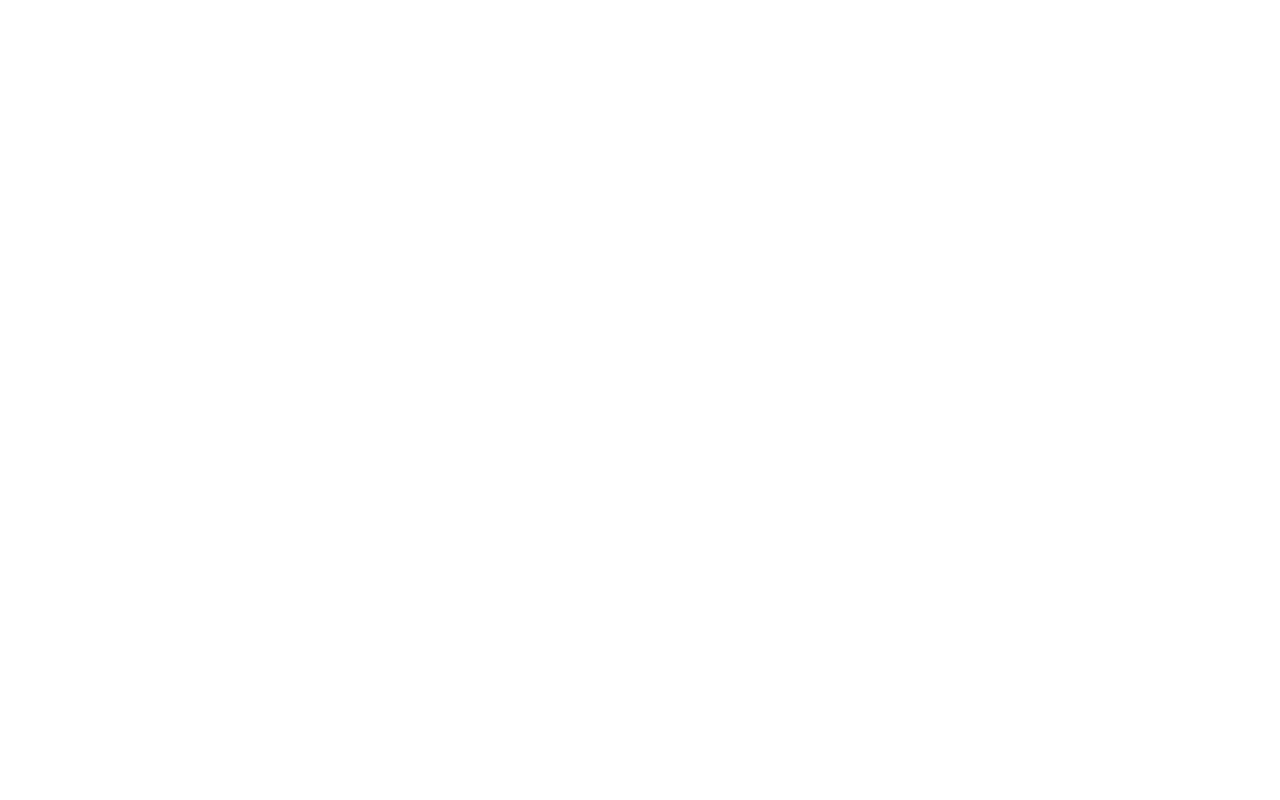
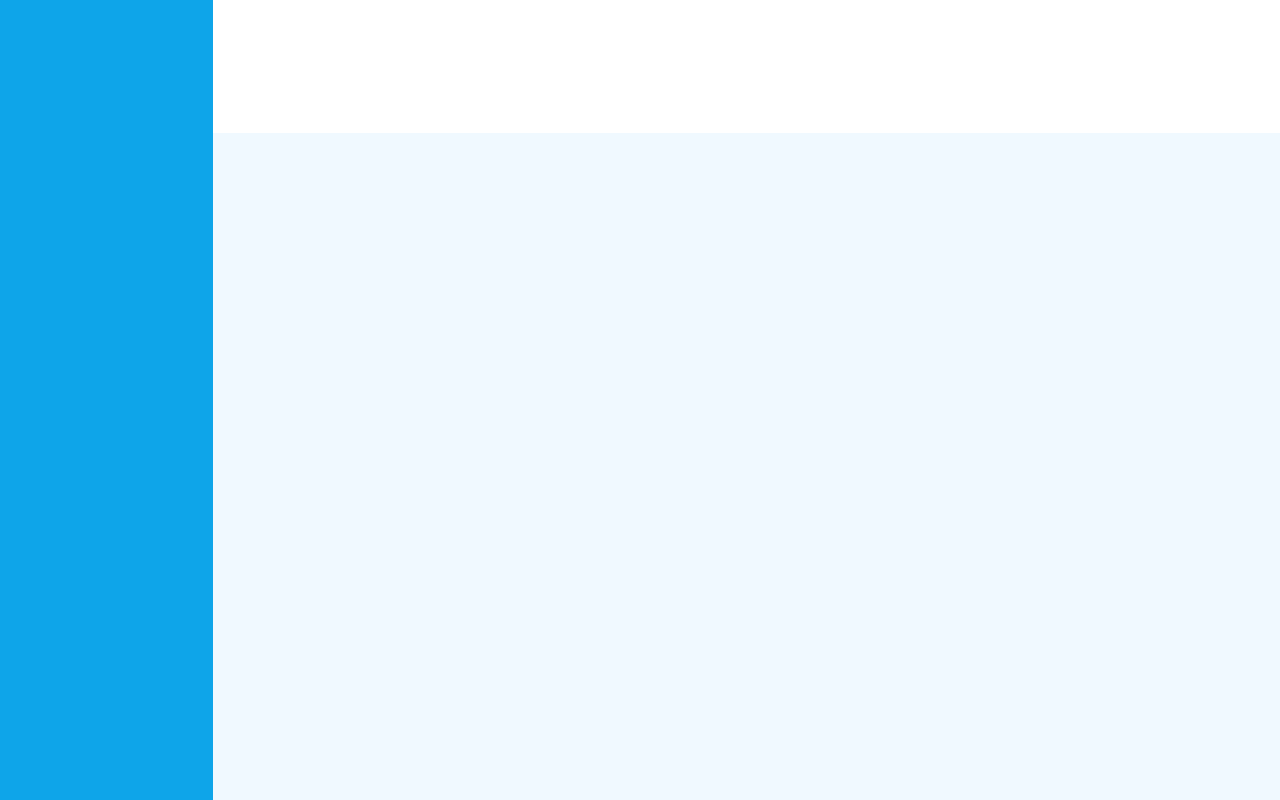
Before and after one commit to Saffr3n-TOP/admin-dashboard, a plain HTML site: page index.html in a window 1280 px wide. Drawn offline with Linux system fonts and the light colour scheme.

Commit message:
Create initial grid

```diff
--- a/index.html
+++ b/index.html
@@ -7,6 +7,10 @@
     <title>Admin Dashboard</title>
   </head>
   <body>
-    <div class="container"></div>
+    <div class="container">
+      <aside class="aside"></aside>
+      <header class="header"></header>
+      <main class="main"></main>
+    </div>
   </body>
 </html>
--- a/style.css
+++ b/style.css
@@ -1,3 +1,9 @@
+:root {
+  --sky-blue: #0ea5e9;
+  --pale-blue: #f0f9ff;
+  --vivid-yellow: #eab308;
+}
+
 * {
   box-sizing: border-box;
   margin: 0;
@@ -7,3 +13,27 @@
 body {
   height: 100vh;
 }
+
+.container {
+  display: grid;
+  grid-template-columns: 1fr 5fr;
+  grid-template-rows: 1fr 5fr;
+  grid-template-areas:
+    'aside header'
+    'aside main';
+  height: 100%;
+}
+
+.aside {
+  grid-area: aside;
+  background: var(--sky-blue);
+}
+
+.header {
+  grid-area: header;
+}
+
+.main {
+  grid-area: main;
+  background: var(--pale-blue);
+}
```
